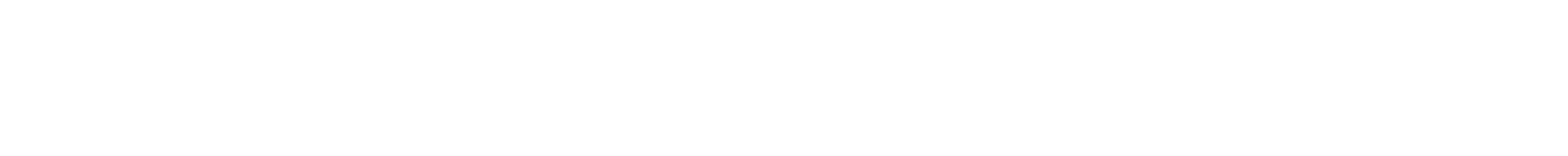
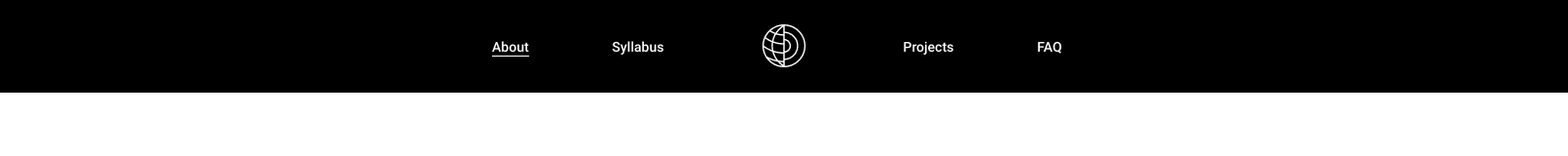
Before and after one commit to SkynerSany/Projects, a plain HTML site: page webdev/index.html in a window 1280 px wide. Shown: the whole page at 98% size, 1600 px wide, since content can reach past the window. Drawn offline with Linux system fonts and the light colour scheme.

Commit message:
feat: create header

```diff
--- a/webdev/index.html
+++ b/webdev/index.html
@@ -7,6 +7,32 @@
     <link rel="stylesheet" href="style.css">
 </head>
 <body>
-
+    <div class="container">
+        <header class="header">
+            <nav class="navigation">
+                <ul class="navigation__menu">
+                    <li class="navigation__menu-box navigation__menu-box_active">
+                        <a href="/" class="navigation__menu-text">About</a>
+                    </li>
+                    <li class="navigation__menu-box">
+                        <a href="/" class="navigation__menu-text">Syllabus</a>
+                    </li>
+                    <li class="navigation__menu-box">
+                        <a href="/" class="navigation__menu-text">
+                            <img class="navigation__menu-img" src="assets/images/logo.png" alt="logo">
+                        </a>
+                    </li>
+                    <li class="navigation__menu-box">
+                        <a href="/" class="navigation__menu-text">Projects</a>
+                    </li>
+                    <li class="navigation__menu-box">
+                        <a href="/" class="navigation__menu-text">FAQ</a>
+                    </li>
+                </ul>
+            </nav>
+        </header>
+        <main class="main"></main>
+        <footer class="footer"></footer>
+    </div>
 </body>
 </html>
--- a/webdev/style.css
+++ b/webdev/style.css
@@ -0,0 +1,50 @@
+* {
+    margin: 0;
+    cursor: default;
+}
+
+.container {
+    background: #000000;
+    width: 1600px;
+}
+
+.navigation__menu {
+    height: 95px;
+    display: flex;
+    margin-left: 419px;
+}
+
+.navigation__menu-box {
+    display: block;
+    margin: 39px 42px 37px 43px;
+}
+
+.navigation__menu-box_active {
+    border-bottom: 1px solid #ffffff;
+}
+
+.navigation__menu-box:nth-child(3):hover {
+    border: none;
+}
+
+.navigation__menu-box:hover {
+    border-bottom: 1px solid #ffffff;
+}
+
+.navigation__menu-text {
+    color: #ffffff;
+    font-family: 'Roboto';
+    font-size: 14px;
+    text-decoration: none;
+    cursor: pointer;
+}
+
+.navigation__menu-img {
+    margin: -14px 15px;
+    cursor: pointer;
+}
+
+@font-face {
+    font-family: "Roboto";
+    src: url(assets/fonts/Roboto-Medium.ttf);
+}
```
Also changed, not shown: webdev/assets/fonts/Roboto-Medium.ttf (added), webdev/assets/images/logo.png (added).
